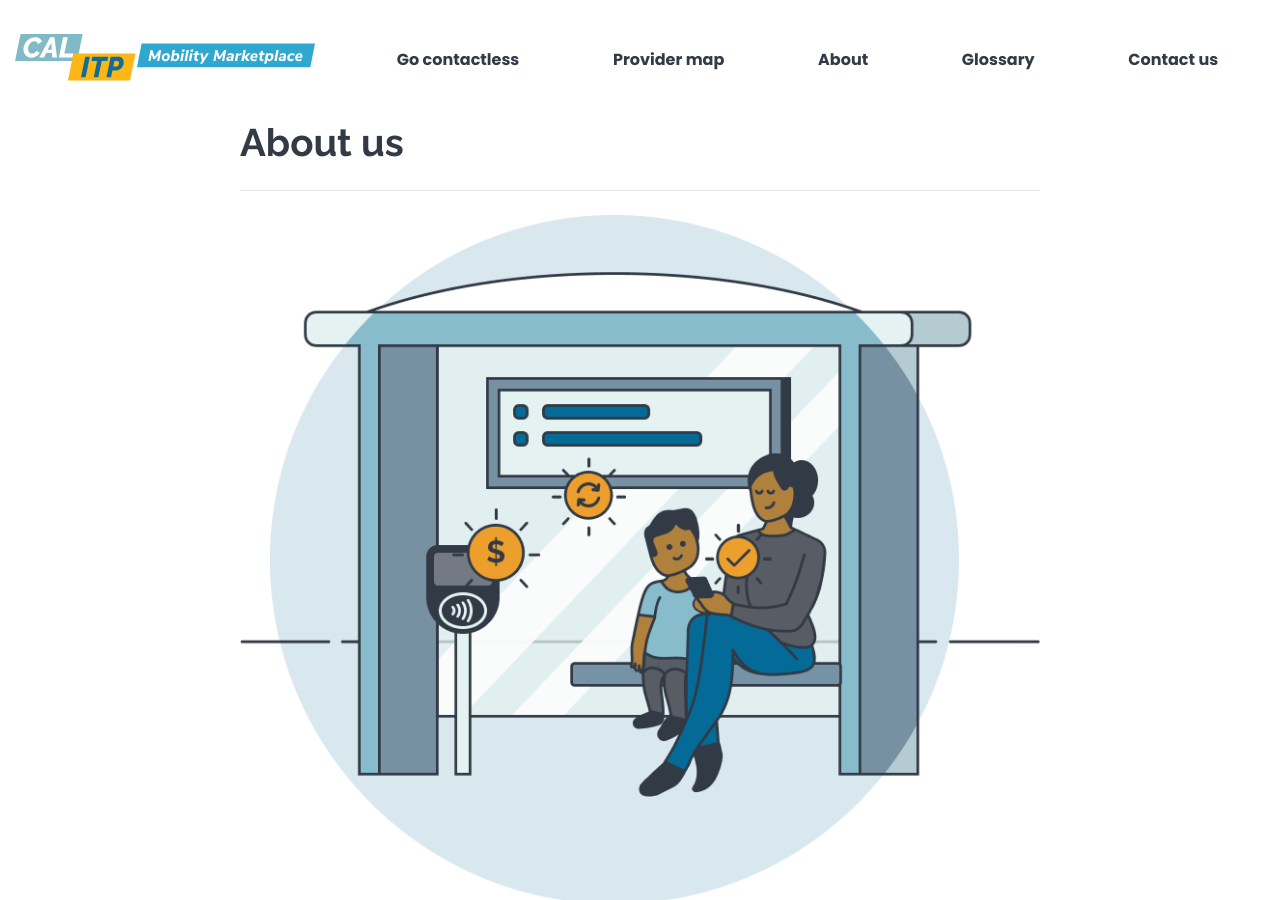
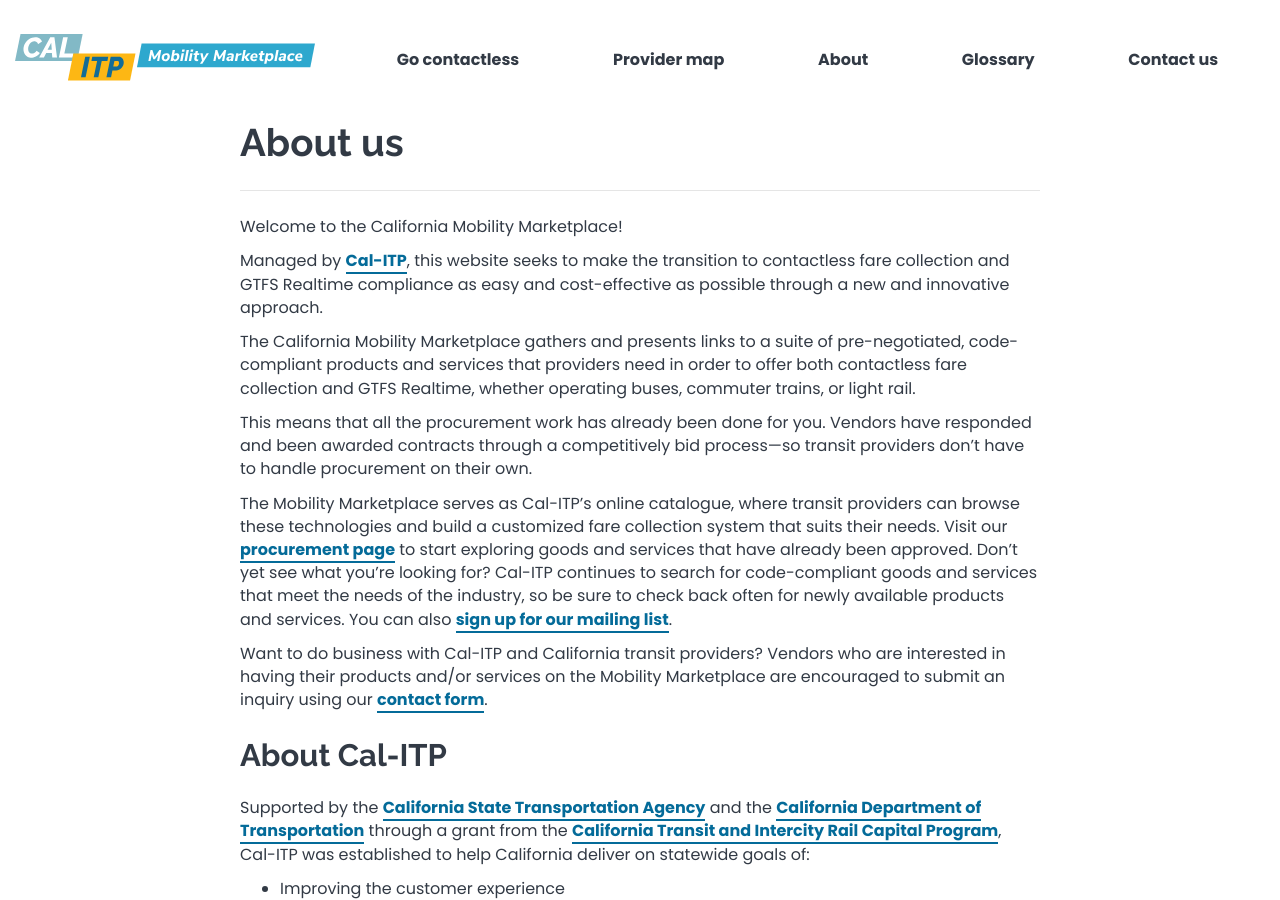
Before and after one commit to cal-itp/mobility-marketplace, a Jekyll site: the page built from _pages/about.md, in a window 1280 px wide and 900 px high. Built offline with Jekyll 4.4.1, drawn with Linux system fonts in a browser that asks for light colours.

Commit message:
Update Pages “about”

```diff
--- a/_pages/about.md
+++ b/_pages/about.md
@@ -2,8 +2,6 @@
 layout: pages
 title: About us
 ---
-![](/uploads/home-illo-main.png)
-
 Welcome to the California Mobility Marketplace!
 
 Managed by <a href="http://www.calitp.org/" target="_blank">Cal-ITP</a>, this website seeks to make the transition to contactless fare collection and GTFS Realtime compliance as easy and cost-effective as possible through a new and innovative approach.
```
